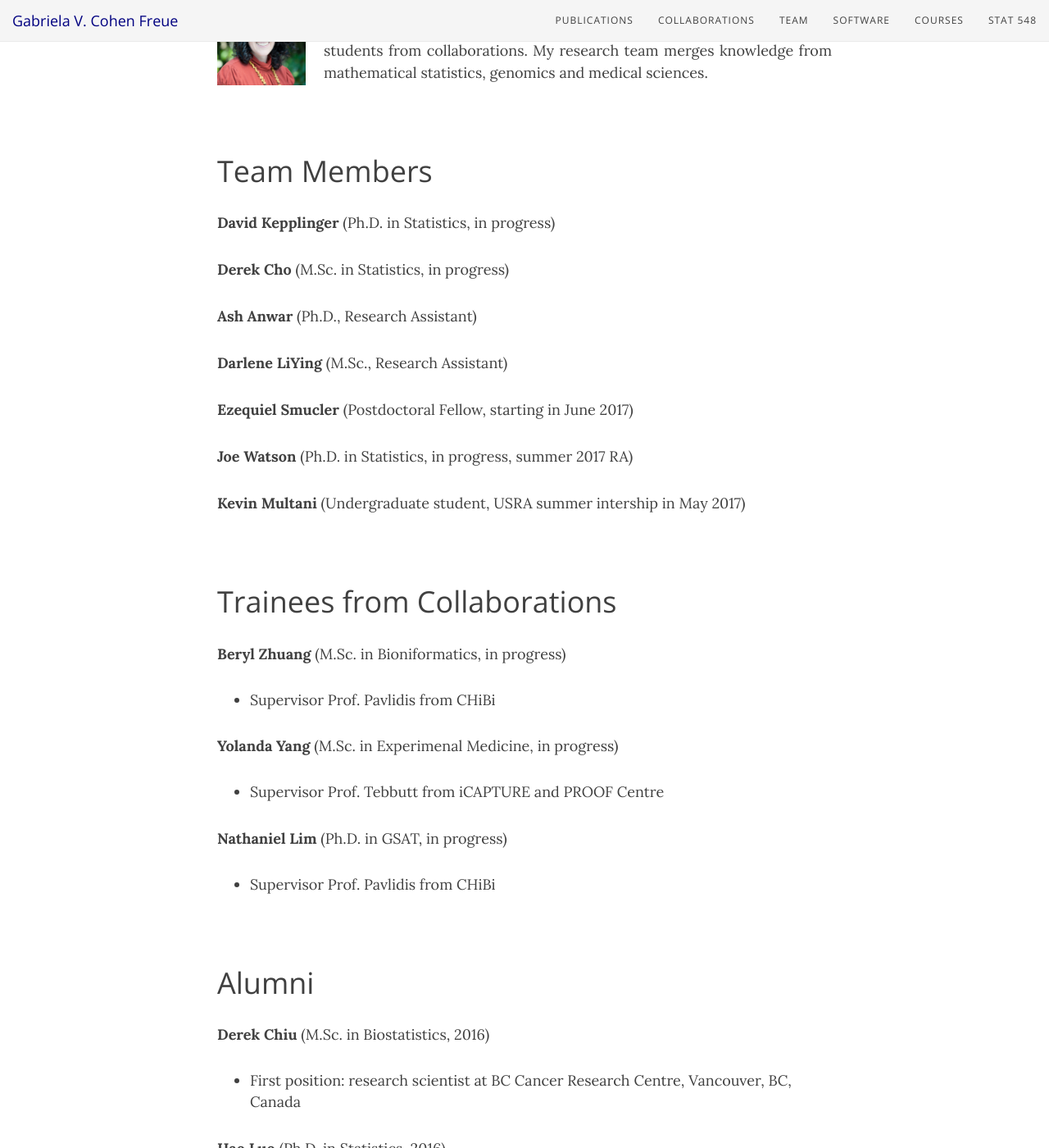
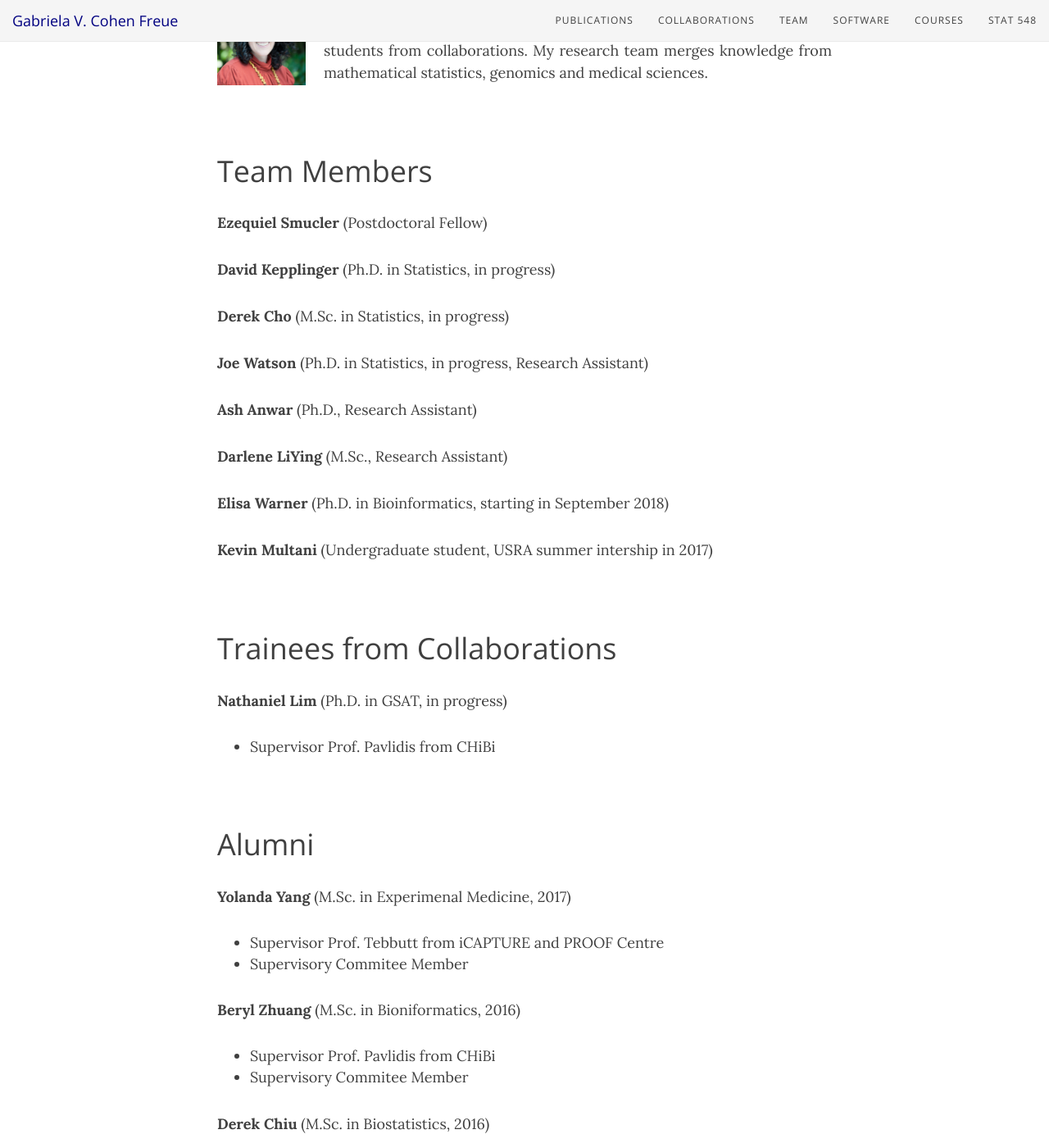
Before and after one commit to gcohenfr/gcohenfr.github.io, a Jekyll site: the page built from team.md, in a window 1280 px wide and 1400 px high, scrolled down 256 px. Shown: the whole window at 82% size. Built offline with Jekyll 4.4.1, drawn with Linux system fonts in a browser that asks for light colours; nearby versions of some CDN libraries; some of the changed text lies outside the part shown.

Commit message:
update to team

```diff
--- a/team.md
+++ b/team.md
@@ -11,32 +11,26 @@ title: ""
 
 # Team Members
 
+**Ezequiel Smucler** (Postdoctoral Fellow)
+
 **David Kepplinger** (Ph.D. in Statistics, in progress)
 
 **Derek Cho** (M.Sc. in Statistics, in progress)
+
+**Joe Watson** (Ph.D. in Statistics, in progress, Research Assistant)
 
 **Ash Anwar** (Ph.D., Research Assistant)
 
 **Darlene LiYing** (M.Sc., Research Assistant)
 
-**Ezequiel Smucler** (Postdoctoral Fellow, starting in June 2017)
+**Elisa Warner** (Ph.D. in Bioinformatics, starting in September 2018)
 
-**Joe Watson** (Ph.D. in Statistics, in progress, summer 2017 RA)
-
-**Kevin Multani** (Undergraduate student, USRA summer intership in May 2017)
+**Kevin Multani** (Undergraduate student, USRA summer intership in 2017)
 
 <br>
 
 
 # Trainees from Collaborations
-
-**Beryl Zhuang** (M.Sc. in Bioniformatics, in progress)
-
--	Supervisor Prof. Pavlidis from CHiBi
-
-**Yolanda Yang** (M.Sc. in Experimenal Medicine, in progress)
-
--	Supervisor Prof. Tebbutt from iCAPTURE and PROOF Centre
 
 **Nathaniel Lim** (Ph.D. in GSAT, in progress)
 
@@ -46,22 +40,35 @@ title: ""
 
 # Alumni
 
+**Yolanda Yang** (M.Sc. in Experimenal Medicine, 2017)
+
+* Supervisor Prof. Tebbutt from iCAPTURE and PROOF Centre
+* Supervisory Commitee Member
+
+**Beryl Zhuang** (M.Sc. in Bioniformatics, 2016)
+
+* Supervisor Prof. Pavlidis from CHiBi
+* Supervisory Commitee Member
+
 **Derek Chiu** (M.Sc. in Biostatistics, 2016)
 
  * First position: research scientist at BC Cancer Research Centre, Vancouver, BC, Canada
 
 **Hao Luo** (Ph.D. in Statistics, 2016)
 *	Supervisor Prof Gustafson from Statistics
+* Supervisory Commitee Member
 *	First position: data analyst at Rubylife, Canada
 
 **Nikolaus Fortelny** (Ph.D. in Biochemistry, 2016)
 
  * Supervisor: Profs. Pavlidis from CHiBi and Overall from Centre for Blood Research)
+ * Supervisory Commitee Member
  * First position: research scientist at CeMM Research Institute, Austria
 
 **Amrit Singh** (Ph.D. in Experimental Medicine, 2016)
 
   * Supervisor: Prof. Tebbutt from iCAPTURE and PROOF Centre
+  * Supervisory Commitee Member
   * First position: postdoctoral Fellow at PROOF Centre of Excellence, Vancouver, BC, Canada
 
 **Chiara DiGravio** (M.Sc. in Statistics, 2015)
```
